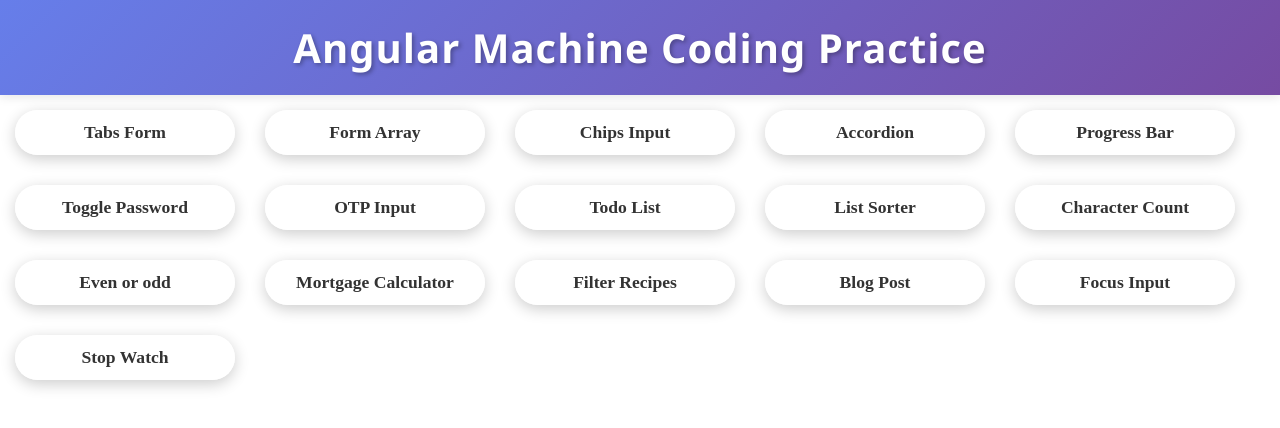
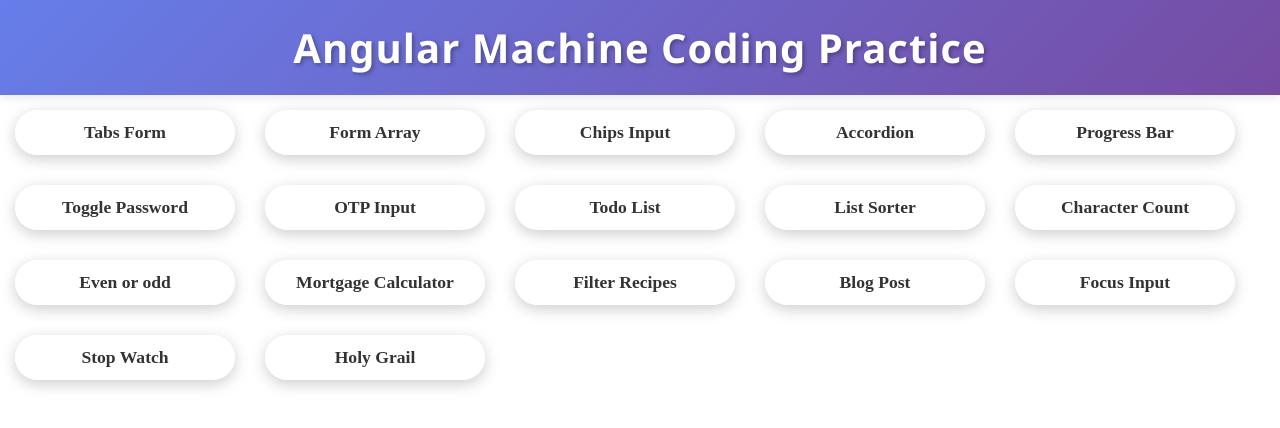
Before and after one commit to ankurinfoniti/angular-machine-coding, an Angular app: page / in a window 1280 px wide. Shown: the top 428 px of the page. Built offline with nearby package versions, Linux system fonts and the light colour scheme.

Commit message:
add link for holy-grail

```diff
--- a/src/app/demo-link/demo-link.html
+++ b/src/app/demo-link/demo-link.html
@@ -18,3 +18,4 @@
 <a [routerLink]="['/blog-post']">Blog Post</a>
 <a [routerLink]="['/focus-input']">Focus Input</a>
 <a [routerLink]="['/stop-watch']">Stop Watch</a>
+<a [routerLink]="['/holy-grail']">Holy Grail</a>
```
